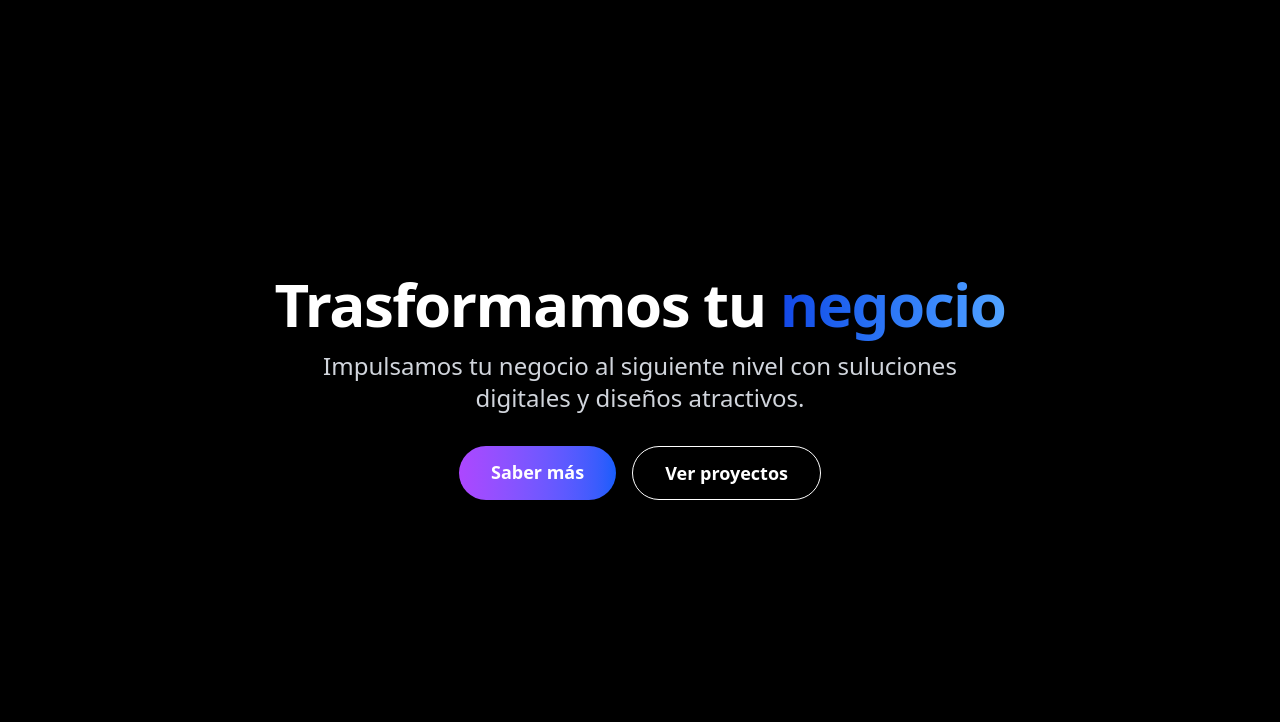
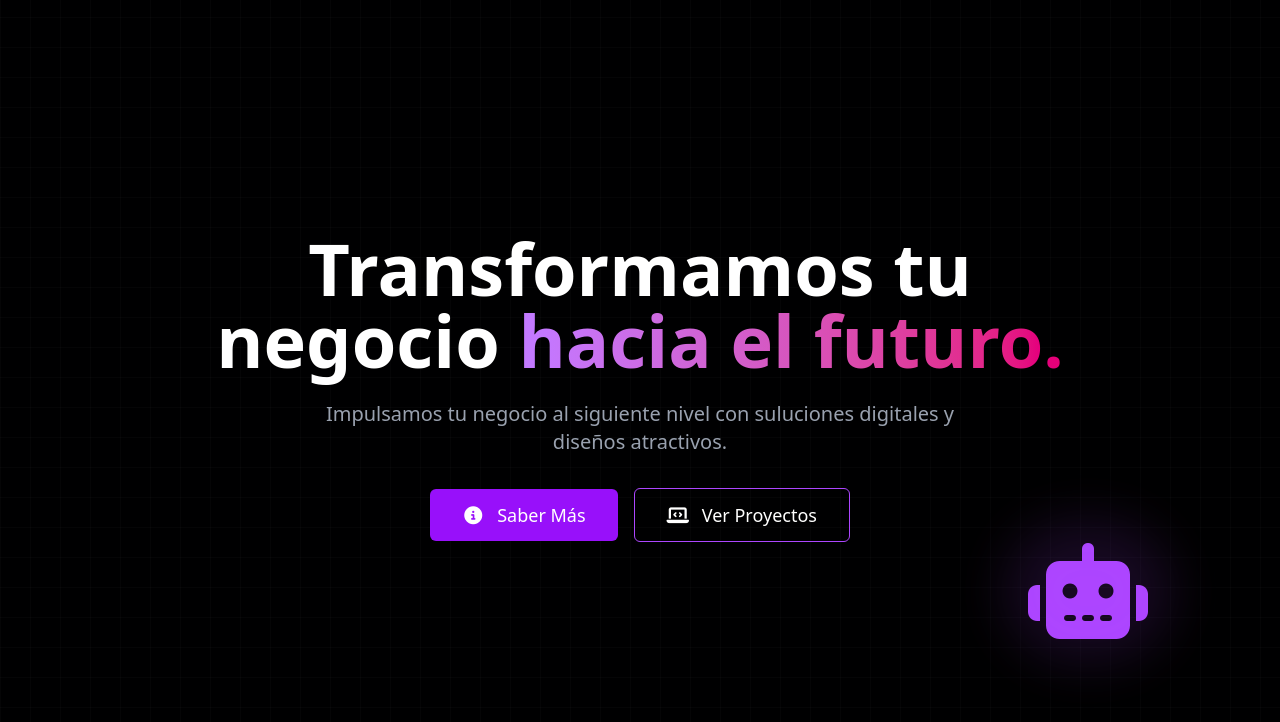
Before and after one commit to Ricardo-Alan-Escobar/NexSite, an Astro site: page / in a window 1280 px wide. Shown: the part 78-800 px from the top of the page. Built offline with nearby package versions, Linux system fonts and the light colour scheme; Astro itself is replaced by a stand-in of ours.

Commit message:
Cambios en el header

```diff
--- a/public/Hero.js
+++ b/public/Hero.js
@@ -1,73 +1,120 @@
-function initStarfield() {
-    const canvas = document.getElementById('starfield');
+
+  // Sparkles animation
+  document.addEventListener('DOMContentLoaded', () => {
+    const canvas = document.getElementById('sparklesCanvas');
+    if (!canvas || !(canvas instanceof HTMLCanvasElement)) return;
+
     const ctx = canvas.getContext('2d');
+    if (!ctx) return;
 
-    let width = window.innerWidth;
-    let height = window.innerHeight;
+    let particles = [];
+    let animationFrameId;
+    let mousePosition = { x: 0, y: 0 };
 
-    const stars = [];
-    const starCount = Math.floor((width * height) / 500); // Reducimos la densidad de estrellas
+    canvas.width = window.innerWidth;
+    canvas.height = window.innerHeight;
 
-    function resizeCanvas() {
-      width = window.innerWidth;
-      height = window.innerHeight;
-      canvas.width = width;
-      canvas.height = height;
-    }
+    class Particle {
+      constructor() {
+        this.x = Math.random() * canvas.width;
+        this.y = Math.random() * canvas.height;
+        this.size = Math.random() * (1.4 - 0.6) + 0.6;
+        this.speedX = Math.random() * 0.5 - 0.25;
+        this.speedY = Math.random() * 0.5 - 0.25;
+      }
 
-    function createStars() {
-      for (let i = 0; i < starCount; i++) {
-        stars.push({
-          x: Math.random() * width - width / 2,
-          y: Math.random() * height - height / 2,
-          z: Math.random() * width,
-          size: Math.random() * 0.5 + 0.1, // Mantenemos el tamaño pequeño
-        });
+      update() {
+        this.x += this.speedX;
+        this.y += this.speedY;
+
+        if (this.x > canvas.width) this.x = 0;
+        if (this.x < 0) this.x = canvas.width;
+        if (this.y > canvas.height) this.y = 0;
+        if (this.y < 0) this.y = canvas.height;
+
+        // Mouse interaction
+        const dx = mousePosition.x - this.x;
+        const dy = mousePosition.y - this.y;
+        const distance = Math.sqrt(dx * dx + dy * dy);
+        if (distance < 100) {
+          const angle = Math.atan2(dy, dx);
+          this.x -= Math.cos(angle) * 1;
+          this.y -= Math.sin(angle) * 1;
+        }
+      }
+
+      draw() {
+        if (!ctx) return;
+        ctx.fillStyle = '#FFFFFF';
+        ctx.beginPath();
+        ctx.arc(this.x, this.y, this.size, 0, Math.PI * 2);
+        ctx.fill();
       }
     }
 
-    function animate() {
-      ctx.fillStyle = "rgb(10, 10, 25)"; // Eliminamos la transparencia
-      ctx.fillRect(0, 0, width, height);
+    const init = () => {
+      particles = [];
+      for (let i = 0; i < 100; i++) {
+        particles.push(new Particle());
+      }
+    };
 
-      for (let i = 0; i < stars.length; i++) {
-        const star = stars[i];
+    const animate = () => {
+      if (!ctx) return;
+      ctx.clearRect(0, 0, canvas.width, canvas.height);
 
-        star.z -= 0.9; // Velocidad constante para todas las estrellas
+      particles.forEach((particle) => {
+        particle.update();
+        particle.draw();
+      });
 
-        if (star.z <= 0) {
-          star.z = width;
-          star.x = Math.random() * width - width / 2;
-          star.y = Math.random() * height - height / 2;
-        }
+      animationFrameId = requestAnimationFrame(animate);
+    };
 
-        const k = 128.0 / star.z;
-        const px = star.x * k + width / 2;
-        const py = star.y * k + height / 2;
+    init();
+    animate();
 
-        if (px >= 0 && px <= width && py >= 0 && py <= height) {
-          const size = Math.min(star.size, 1.5); // Limitamos el tamaño máximo
-          const brightness = (1 - star.z / width);
-          ctx.beginPath();
-          ctx.fillStyle = `rgba(255, 255, 255, ${brightness})`;
-          ctx.arc(px, py, size, 0, Math.PI * 2);
-          ctx.fill();
-        }
-      }
-
-      requestAnimationFrame(animate);
-    }
-
-    window.addEventListener('resize', () => {
-      resizeCanvas();
-      stars.length = 0;
-      createStars();
+    // Track mouse position
+    document.addEventListener('mousemove', (e) => {
+      mousePosition = { x: e.clientX, y: e.clientY };
     });
 
-    resizeCanvas();
-    createStars();
-    animate();
-  }
+    // Handle window resize
+    window.addEventListener('resize', () => {
+      canvas.width = window.innerWidth;
+      canvas.height = window.innerHeight;
+      init();
+    });
 
-  // Ejecutar la inicialización cuando el DOM esté listo
-  document.addEventListener('DOMContentLoaded', initStarfield);
+    // Floating papers
+    const floatingPapersContainer = document.getElementById('floatingPapers');
+    if (floatingPapersContainer) {
+      for (let i = 0; i < 6; i++) {
+        const paper = document.createElement('div');
+        paper.className = 'absolute w-16 h-20 bg-white/5 backdrop-blur-sm rounded-lg border border-white/10 flex items-center justify-center transform hover:scale-110 transition-transform';
+
+        // Add file icon
+        const icon = document.createElement('i');
+        icon.className = 'fa-regular fa-file-lines text-purple-400/50 text-2xl';
+        paper.appendChild(icon);
+
+        // Set random initial position
+        paper.style.left = `${Math.random() * 100}%`;
+        paper.style.top = `${Math.random() * 100}%`;
+
+        // Add floating animation with random duration
+        paper.style.animation = `float ${8 + Math.random() * 4}s ease-in-out infinite`;
+        paper.style.animationDelay = `${Math.random() * 5}s`;
+
+        floatingPapersContainer.appendChild(paper);
+
+        // Add random rotation animation
+        setInterval(() => {
+          paper.style.transform = `rotate(${Math.random() * 360}deg)`;
+          paper.style.left = `${Math.random() * 100}%`;
+          paper.style.top = `${Math.random() * 100}%`;
+          paper.style.transition = 'all 20s linear';
+        }, 20000);
+      }
+    }
+  });
--- a/src/components/Hero.astro
+++ b/src/components/Hero.astro
@@ -6,23 +6,122 @@
 <head>
     <script type="module" src="/Hero.js"></script>
   </head>
-  <div class="relative w-full h-screen overflow-hidden">
-    <canvas id="starfield" class="absolute top-0 left-0 w-full h-full bg-black"></canvas>
-    <div class="relative z-10 flex flex-col items-center justify-center h-full text-center px-4 sm:px-6">
-      <h1 class="text-4xl sm:text-5xl md:text-6xl font-bold text-white mb-4 tracking-tight">
-        Trasformamos tu <span class="text-transparent bg-clip-text bg-gradient-to-r from-blue-700 to-blue-400">negocio</span>
+  <div class="min-h-screen bg-black/[0.96] antialiased bg-grid-white/[0.02] relative overflow-hidden">
+    <!-- Ambient background with moving particles -->
+    <div class="h-full w-full absolute inset-0 z-0">
+      <canvas id="sparklesCanvas" class="w-full h-full"></canvas>
+    </div>
 
-      </h1>
-      <p class="text-xl sm:text-2xl text-gray-300 max-w-2xl mb-8">
-        Impulsamos tu negocio al siguiente nivel con suluciones digitales y diseños atractivos.
-      </p>
-      <div class="flex flex-col sm:flex-row gap-4">
-        <a href="/#Servicios" class="inline-block bg-gradient-to-r from-purple-500 to-blue-600 hover:from-purple-600 hover:to-blue-900 text-white px-8 py-3 rounded-full text-lg font-semibold transition-colors duration-300">
-          Saber más
-        </a>
-        <a href="/#Trabajos" class="inline-block border border-white text-white hover:bg-white/10 px-8 py-3 rounded-full text-lg font-semibold transition-colors duration-300">
-          Ver proyectos
-        </a>
+    <!-- Floating papers background -->
+    <div class="absolute inset-0 overflow-hidden" id="floatingPapers"></div>
+
+    <div class="container mx-auto px-6 relative z-10 min-h-screen flex items-center">
+      <div class="max-w-4xl mx-auto text-center">
+        <div class="animate-fade-in">
+          <h1 class="text-4xl md:text-6xl lg:text-7xl font-bold text-white mb-6">
+            Transformamos tu negocio
+            <span class="text-transparent bg-clip-text bg-gradient-to-r from-purple-400 to-pink-600">
+              hacia el futuro.
+            </span>
+          </h1>
+        </div>
+
+        <p class="text-gray-400 text-xl mb-8 max-w-2xl mx-auto animate-fade-in-delay">
+          Impulsamos tu negocio al siguiente nivel con suluciones digitales y diseños atractivos.
+        </p>
+
+        <div class="flex flex-col sm:flex-row items-center justify-center gap-4 animate-fade-in-delay-2">
+          <a href="/#Servicios"><button class="bg-purple-600 cursor-pointer hover:bg-purple-700 text-white px-8 py-3 rounded-md text-lg  font-medium">
+            <i class="fa-solid fa-circle-info mr-2"></i>
+           Saber Más
+          </button></a>
+          <a href="/#Trabajos">
+          <button class="text-white border cursor-pointer border-purple-500 hover:bg-purple-500/20 px-8 py-3 rounded-md text-lg font-medium">
+            <i class="fa-solid fa-laptop-code mr-2"></i>
+            Ver Proyectos
+          </button></a>
+        </div>
+      </div>
+    </div>
+
+    <!-- Animated robot -->
+    <div class="absolute bottom-0 right-0 w-96 h-96" id="roboAnimation">
+      <div class="relative w-full h-full">
+        <div class="absolute inset-0 flex items-center justify-center animate-float">
+          <div class="relative">
+            <div class="absolute -inset-4 bg-purple-500/20 rounded-full blur-xl animate-pulse"></div>
+            <i class="fas fa-robot text-purple-500 text-8xl"></i>
+          </div>
+        </div>
       </div>
     </div>
   </div>
+
+  <style>
+    .bg-grid-white\/\[0\.02\] {
+      background-size: 30px 30px;
+      background-image: linear-gradient(to right, rgba(255, 255, 255, 0.02) 1px, transparent 1px),
+        linear-gradient(to bottom, rgba(255, 255, 255, 0.02) 1px, transparent 1px);
+    }
+
+    @keyframes float {
+      0% {
+        transform: translateY(0px);
+      }
+      50% {
+        transform: translateY(-20px);
+      }
+      100% {
+        transform: translateY(0px);
+      }
+    }
+
+    .animate-float {
+      animation: float 6s ease-in-out infinite;
+    }
+
+    .animate-pulse {
+      animation: pulse 4s ease-in-out infinite;
+    }
+
+    @keyframes pulse {
+      0% {
+        transform: scale(1);
+        opacity: 0.5;
+      }
+      50% {
+        transform: scale(1.2);
+        opacity: 0.8;
+      }
+      100% {
+        transform: scale(1);
+        opacity: 0.5;
+      }
+    }
+
+    .animate-fade-in {
+      opacity: 0;
+      animation: fadeIn 0.5s forwards;
+    }
+
+    .animate-fade-in-delay {
+      opacity: 0;
+      animation: fadeIn 0.5s 0.2s forwards;
+    }
+
+    .animate-fade-in-delay-2 {
+      opacity: 0;
+      animation: fadeIn 0.5s 0.4s forwards;
+    }
+
+    @keyframes fadeIn {
+      from {
+        opacity: 0;
+        transform: translateY(20px);
+      }
+      to {
+        opacity: 1;
+        transform: translateY(0);
+      }
+    }
+  </style>
--- a/src/components/Testimonios.astro
+++ b/src/components/Testimonios.astro
@@ -1,3 +1,8 @@
+---
+import Jose from "../assets/Vendedores/Jose.jpeg"
+import { Image } from "astro:assets";
+---
+
 <style>
   .testimonial-card {
     opacity: 0;
@@ -24,7 +29,7 @@
     <div class="grid grid-cols-1 md:grid-cols-3 gap-8">
       <div class="bg-gray-800 p-6 rounded-2xl shadow-lg testimonial-card" data-index="0">
         <div class="flex items-center space-x-4 mb-4">
-          <img src="https://randomuser.me/api/portraits/men/1.jpg" alt="Juan Pérez" class="w-16 h-16 rounded-full border-2 border-gray-700">
+          <img src="https://randomuser.me/api/portraits/men/1.jpg" alt="Jose Pérez" class="w-16 h-16 rounded-full border-2 border-gray-700">
           <div>
             <h3 class="text-lg font-semibold text-green-500">Litsy Castillo</h3>
             <p class="text-gray-400 text-sm">CEO de TechCorp</p>
@@ -46,7 +51,7 @@
       </div>
       <div class="bg-gray-800 p-6 rounded-2xl shadow-lg testimonial-card" data-index="2">
         <div class="flex items-center space-x-4 mb-4">
-          <img src="https://randomuser.me/api/portraits/men/3.jpg" alt="Carlos Ramírez" class="w-16 h-16 rounded-full border-2 border-gray-700">
+          <img src={Jose.src} alt="Carlos Ramírez" class="w-16 h-16 rounded-full border-2 border-gray-700">
           <div>
             <h3 class="text-lg font-semibold text-green-500">Daniel Sanchez</h3>
             <p class="text-gray-400 text-sm">Emprendedor Digital</p>
```
